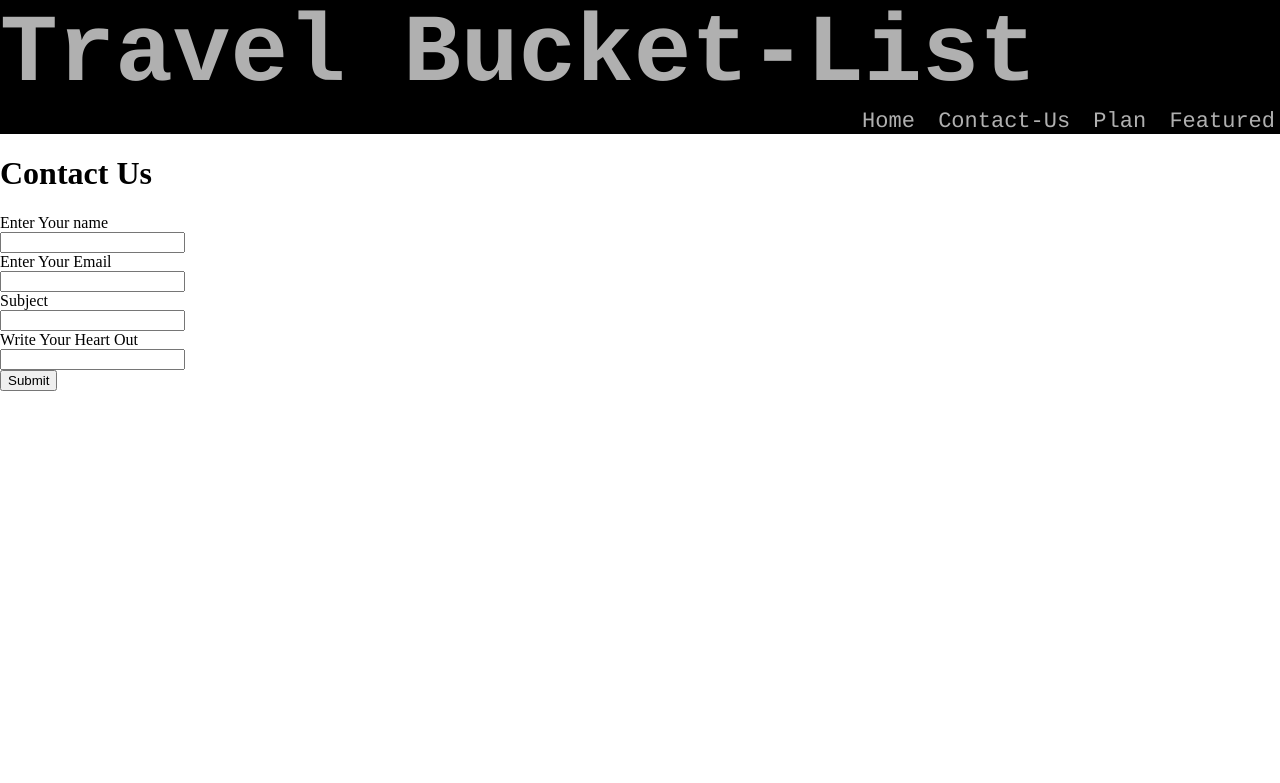
After one commit to harikannan512/travelblog, a Django app: page /bucketlist/contact_us/ in a window 1280 px wide. The commit adds this page. Shown: the top 783 px of the page. Run offline with Django 3.2, Linux system fonts and the light colour scheme.

Commit message:
contact-us form

```diff
--- a/bucketlist/models.py
+++ b/bucketlist/models.py
@@ -1,7 +1,8 @@
 from django.db import models
+from django import forms
+from django.core.mail import send_mail
 
 
-# Create your models here
 class Countries(models.Model):
     country_name = models.CharField(max_length=20)
     description = models.TextField()
@@ -12,3 +13,19 @@ class Countries(models.Model):
 
     def pic_url(self):
         return self.img_url
+
+
+class ContactForm(forms.Form):
+    username = forms.CharField(label="Your Name", max_length=20)
+    email = forms.EmailField(label="Your Email Address", max_length=50)
+    subject = forms.CharField(label="Subject")
+    message = forms.CharField(label="Write your heart out", widget=forms.Textarea)
+
+    def contactMail(self):
+        if self.is_valid():
+            subject = self.cleaned_data['self.subject']
+            message = self.cleaned_data['self.message']
+            sender = self.cleaned_data['self.email']
+
+            recipients = ['harikannan512@gmail.com']
+            send_mail(subject, message, sender, recipients)
--- a/bucketlist/static/bucketlist/main.css
+++ b/bucketlist/static/bucketlist/main.css
@@ -46,7 +46,7 @@
 
 img {
   display: block;
-  border-radius: 5px 5px 0 0;
+  border-radius: 5px 5px 5px 5px;
 }
 
 .overlay{
@@ -56,11 +56,12 @@ img {
   width: 100%;
   opacity: 0;
   transition: 0.4s ease;
+  border-radius: 5px, 5px, 5px, 5px;
 }
 
 .container{
   width: 402px;
-  height: 402px;
+  height: 268px;
   margin: 16px;
   position: relative;
 }
--- /dev/null
+++ b/bucketlist/templates/bucketlist/contact_us.html
@@ -0,0 +1,31 @@
+{% extends "layout.html" %}
+
+{% block content %}
+ <h1> Contact Us </h1>
+
+<form method="POST" class="contact-form">
+  {% csrf_token %}
+  <div class="contact-form">
+    <label for="username"> Enter Your name </label>
+      <div> <input id="username" type="text" value="{{context.username}}"> </div>
+  </div>
+  <div class="contact-form">
+    <label for="email"> Enter Your Email </label>
+      <div> <input id="email" type="text" value="{{context.email}}"> </div>
+  </div>
+  <div class="contact-form">
+    <label for="subject"> Subject </label>
+      <div> <input id="subject" type="text" value="{{context.subject}}"> </div>
+  </div>
+
+  <div class="contact-form-">
+    <label for="message"> Write Your Heart Out </label>
+      <div> <input id="username" type="textarea" value="{{context.message}}"> </div>
+  </div>
+
+  <div class="contact-form">
+    <div> <input type="submit" value="Submit"> </div>
+  </div>
+</form>
+
+{% endblock content %}
--- /dev/null
+++ b/bucketlist/templates/layout.html
@@ -0,0 +1,29 @@
+{% load static %}
+
+<link rel="stylesheet" href="{% static 'bucketlist/main.css' %}" type="text/css">
+
+<html>
+  <head>
+    <meta charset="utf-8">
+    <title>
+      Travel bucketlist
+    </title>
+  </head>
+
+  <body>
+
+    <div class = "header">
+      <h1> Travel Bucket-List </h1>
+      <div class="topnav">
+        <a class="active" href="/bucketlist/">Home</a>
+        <a class="active" href="/bucketlist/contact_us/">Contact-Us</a>
+        <a class="active" href="#home">Plan</a>
+        <a class="active" href="#home">Featured</a>
+      </div>
+    </div>
+
+    {% block content %}
+
+    {% endblock %}
+  </body>
+</html>
--- a/bucketlist/urls.py
+++ b/bucketlist/urls.py
@@ -5,4 +5,5 @@ app_name = 'bucketlist'
 
 urlpatterns = [
     path('', views.home, name='home'),
+    path('contact_us/', views.contact_us, name='contact-us'),
 ]
--- a/bucketlist/views.py
+++ b/bucketlist/views.py
@@ -1,5 +1,7 @@
 from django.shortcuts import render
-from .models import Countries
+from django.http import HttpResponseRedirect
+from django.contrib import messages
+from .models import Countries, ContactForm
 
 
 # Create your views here.
@@ -7,3 +9,16 @@ def home(request):
     name_list = Countries.objects.all()
     context = {'name_list': name_list}
     return render(request, 'bucketlist/home.html', context)
+
+
+def contact_us(request):
+    form = ContactForm(request.POST)
+    context = {'form': form}
+    if request.method == 'POST':
+        if form.is_valid():
+            context['form'].contactMail()
+            messages.add_message(request, messages.SUCCESS, 'Thank you for your messages.')
+            return HttpResponseRedirect(request, 'bucketlist/contact_us.html', context)
+        else:
+            form = ContactForm()
+    return render(request, 'bucketlist/contact_us.html', context)
```
Also changed, not shown: bucketlist/templates/bucketlist/home.html (+4 -24 lines).
